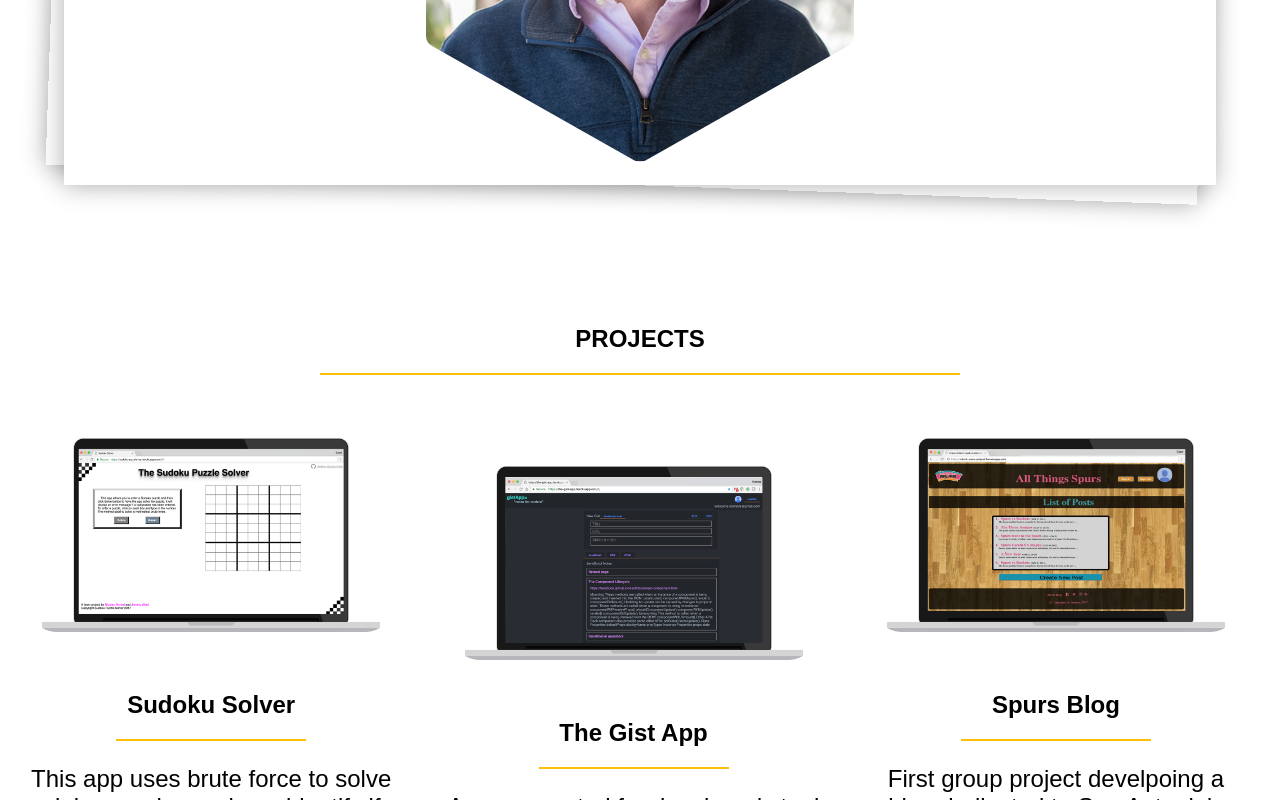
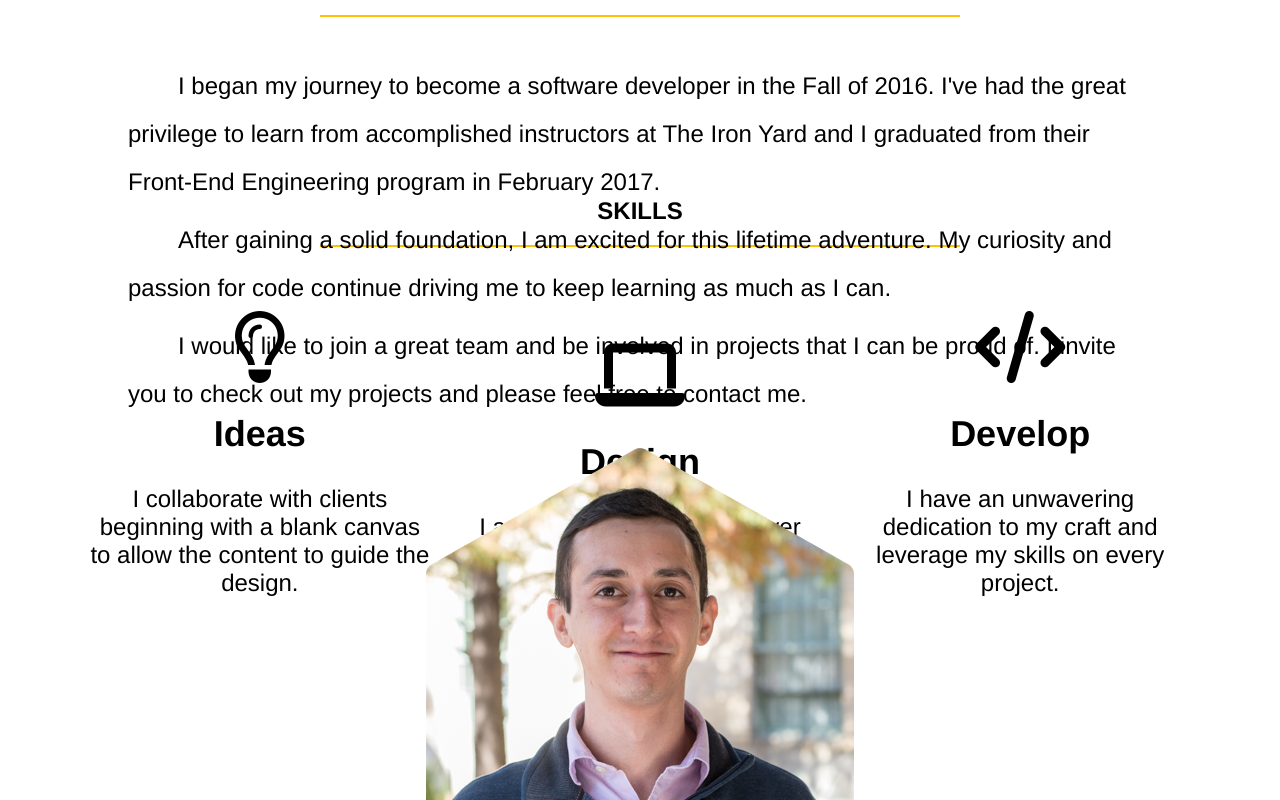
Before and after one commit to Gadget89/nicolas-roybal-dot-com, a React (Create React App) app: page / in a window 1280 px wide. Shown: the part 1800-2600 px from the top of the page. Built offline with nearby package versions, Linux system fonts and the light colour scheme.

Commit message:
Updated website from master branch content

```diff
--- a/src/About.js
+++ b/src/About.js
@@ -1,14 +1,16 @@
 import React, { Component } from 'react';
 import './main.css';
 import Me from './assets/NicHex.png'
+
+// <article className="about-container-back"></article>
+// <article className="about-container-front"></article>
 
 class About extends Component {
 
   render() {
     return (
-      <section>
-        <article className="about-container-back"></article>
-        <article className="about-container-front"></article>
+      <section className="about-wrapper">
+
           <article id="about" className="about-container">
             <h2 name="about" className="component-content-title">MY STORY</h2>
             <p className="about-content">
--- a/src/App.js
+++ b/src/App.js
@@ -6,21 +6,23 @@ import Landing from './Landing'
 import CanvasComponent from './Canvas'
 import About from './About'
 import Projects from './Projects'
+import Skills from './Skills'
 import Footer from './Footer'
+import Contact from './Contact'
 
 class App extends Component {
   render() {
     return (
-      <main>
+      <section className="page-content-container">
         <Nav/>
         <Landing/>
         <CanvasComponent/>
-        <section className="page-content-container">
-          <About/>
-          <Projects/>
-          <Footer/>
-        </section>
-      </main>
+        <About/>
+        <Skills/>
+        <Projects/>
+        <Contact/>
+        <Footer/>
+      </section>
     );
   }
 }
--- /dev/null
+++ b/src/Contact.js
@@ -0,0 +1,25 @@
+import React, { Component } from 'react';
+
+import './main.css';
+
+class App extends Component {
+  render() {
+    return (
+      <section className="center-item" id="contact">
+        <h2 name="about" className="component-content-title">
+          CONTACT ME
+        </h2>
+        <p className="contact-message">
+          If you need a web developer, please feel free to reach out to me!
+        </p>
+        <a
+          className="contact-link"
+          href="mailto:hello@nicolasroybal.com">
+          hello@nicolasroybal.com
+        </a>
+      </section>
+    )
+  }
+}
+
+  export default App;
--- a/src/Nav.js
+++ b/src/Nav.js
@@ -1,25 +1,34 @@
 import React, { Component } from 'react';
+import Headroom from 'react-headroom'
 import './main.css';
 import Logo from './assets/new-logo.png';
 
+
 // Array of navigation buttons data
 const navButtons = [
+
   {
     id: "about",
+    name: "my story",
     link: "#about",
-    name: "my story",
     title: "Check out my story."
   },
   {
+    id: "skills",
+    name: "skills",
+    link: "#skills",
+    title: "Check out my skills."
+  },
+  {
     id: "projects",
+    name: "projects",
     link: "#projects",
-    name: "projects",
     title: "Check out my projects"
   },
   {
     id: "contact",
-    link: "",
     name: "contact me",
+    link: "#contact",
     title: "Let's get in touch"
   },
   {
@@ -29,6 +38,7 @@ const navButtons = [
     title: "Check out my blog"
   }
 ]
+
 
 // Map through array and return a <li>
 const listItems = navButtons.map((button) =>
@@ -64,10 +74,11 @@ function closeNav() {
 
 class Nav extends Component {
 
+
   render() {
     return (
       <section>
-        <header>
+        <Headroom style={{zIndex: 50}}>
           <nav
             className="nav-container">
             <ul
@@ -110,7 +121,7 @@ class Nav extends Component {
             id="modal">
             {listItems}
           </ul>
-        </header>
+        </Headroom>
       </section>
     );
   }
--- a/src/Skills.js
+++ b/src/Skills.js
@@ -1,24 +1,128 @@
 import React, { Component } from 'react';
 import './main.css';
 
+const skills = [
+  {
+    id:"ideas",
+    icon: "fa fa-lightbulb-o fa-3x",
+    title: "Ideas",
+    content: "I collaborate with clients beginning with a blank canvas to allow the content to guide the design."
+  },
+  {
+    id:"design",
+    icon: "fa fa-laptop fa-3x",
+    title: "Design",
+    content: "I am a creative problem solver and truly enjoy exploring ideas to create beautiful products."
+  },
+  {
+    id:"develop",
+    icon: "fa fa-code fa-3x",
+    title: "Develop",
+    content: "I have an unwavering dedication to my craft and leverage my skills on every project."
+  }
+]
+// Map through array and return a <li>
+const skillItems = skills.map((skill) =>
+  <article
+    className="slide-container"
+    key={skill.id}>
+    <i className={skill.icon}></i>
+    <h2>{skill.title}</h2>
+    <p className="center-item">{skill.content}</p>
+  </article>
+)
+
+
+
 class Skills extends Component {
+
+  componentDidMount() {
+      this.updateItem();
+  }
+
+  updateItem(){
+    var words = [
+        "Photoshop",
+        "HTML5",
+        "CSS3",
+        "Javascript",
+        "React",
+        "Node",
+        "Firebase",
+        "Heroku",
+        "Sketch"
+      ],
+      currentStep = 0,
+      currentText = document.querySelector('.skills-change-text'),
+      oldWord = '';
+
+
+  setTimeout(changeWord, 1000);
+
+  function changeWord() {
+    oldWord = currentText.innerHTML;
+
+    // check if there is a word atm or not
+    if (oldWord.length < 1) {
+
+      if (currentStep !== words.length -1) {
+            currentStep ++;
+      }else {
+        currentStep = 0;
+      }
+      addNextWord();
+    } else {
+      setTimeout(deleteWord, 800);
+    }
+
+  };
+
+  function deleteWord() {
+    var currentWord = currentText.innerHTML,
+        currentLength = currentWord.length;
+
+    // The word is deleted so, start adding in the new one
+    if (currentLength < 1) {
+      changeWord();
+      return;
+    }
+
+    // Remove a charachter
+    currentText.innerHTML = currentWord.substring(0, currentLength - 1);
+
+    setTimeout(deleteWord, 250);
+  }
+
+  function addNextWord() {
+    var currentWord = currentText.innerHTML,
+        currentLength = currentWord.length,
+        nextWord = words[currentStep],
+        nextWordLength = nextWord.length;
+
+
+    if (currentLength === nextWordLength) {
+      changeWord();
+      return;
+    }
+
+    // Add a charachter
+    currentText.innerHTML = nextWord.substring(0, currentLength + 1);
+
+    setTimeout(addNextWord, 200);
+  }
+}
 
   render() {
     return (
-      <section>
-        <ul>
-          <h2>
-            Technologies I use
-          </h2>
-          <li>
-            <h2>
-              Front End
-            </h2>
-          </li>
-          <li>
-
-          </li>
-        </ul>
+      <section className="slides-container" id="skills">
+        <h2 className="component-content-title">Skills</h2>
+        <aside className="slide-info slide-content">
+          {skillItems}
+        </aside>
+        <aside>
+          <h2 className="skills-description">Technologies I use:</h2>
+          <p className="skills-change-text"></p>
+        </aside>
       </section>
     );
   }
--- a/src/main.css
+++ b/src/main.css
@@ -6,12 +6,15 @@ Light-grey:
 Yellow: FFC107
 */
 /*Global Styles*/
-
+/*main {
+  position: absolute;
+  min-width: 100%;
+}*/
 body {
   box-sizing: border-box;
   margin: 0;
   padding: 0;
-  font-family: sans-serif;
+  font-family: helvetica;
   /*min-height: auto;*/
   height: 100%;
   width: 100%;
@@ -39,6 +42,7 @@ li {
   margin: 3.5% auto;
   padding: 20px 0;
   text-align: center;
+  text-transform: uppercase;
   width: 50%;
 }
 .hidden {
@@ -46,18 +50,19 @@ li {
 }
 .page-content-container {
   /*padding-top: 2%;*/
-  position: absolute;
+  /*position: absolute;*/
+  display: inline;
 }
-.page-content-container section {
+/*.page-content-container section {
   padding-top: 2%;
-}
+}*/
 
 /*Shared Navigation Styles*/
 .nav-background {
   background-color: #FFF;
   box-shadow: 0 4px 6px -6px black;
   width: 100%;
-  height: 70px;
+  height: 90px;
   position: fixed;
   top: 0;
   z-index: 10;
@@ -71,7 +76,7 @@ li {
 }
 .nav-list-container {
   display: flex;
-  margin: 28px auto;
+  margin: 36px auto;
   padding: 0;
   position: relative;
   text-transform: uppercase;
@@ -83,7 +88,8 @@ li {
 }
 
 .nav-list-container li {
-  font-weight: 400;
+  font-size: 1.25em;
+  font-weight: 500;
   margin-left: 30px;
 
 }
@@ -115,7 +121,7 @@ li {
 
 .nav-logo {
   left: 0;
-  margin: 10px 5%;
+  margin: 18px 4%;
   width: 50px;
   position: absolute;
   top: 0;
@@ -179,6 +185,18 @@ li {
 }
 
 /*Landing Styles*/
+.landing-button {
+  color: white;
+  margin-top: 600px;
+  display: none;
+  z-index: 20;
+  left: 40%;
+  position: absolute;
+  background-color: black;
+  padding: 1.5%;
+  text-transform: uppercase;
+  border-radius: 50px;
+}
 .landing-hero-img {
   margin-top: -92px;
   /*filter: grayscale(100%);*/
@@ -212,7 +230,7 @@ li {
   text-align: center;
   text-transform: uppercase;
   text-shadow: 2px 4px 3px black;
-  top: 33%;
+  top: 20%;
   z-index: 9;
 }
 /*About Me Section*/
@@ -260,10 +278,31 @@ li {
   /*transition: all .2s ease-in-out;*/
   width: 500px;
 }
+.about-wrapper {
+  position: absolute;
+}
 /*.about-img-container img:hover {
   transform: scale(1.1);
   transform: perspective();
 }*/
+/*Skills*/
+.skill-container {
+  width: 33%;
+  display: block;
+  margin: 5%;
+  transition: all .2s ease-in-out;
+  width: 90%;
+}
+.skill-container:hover {
+  transform: scale(1.1);
+  transform: perspective();
+}
+.center-item {
+  width: 90%;
+  margin: 0 5%;
+  text-align: center;
+}
+
 /*Projects*/
 .slide-container {
   width: 33%;
@@ -275,9 +314,14 @@ li {
   transform: perspective();
 }
 .slides-container {
-  margin: 5% auto;
+  display: inline-block;
+  /*margin: 5% auto;*/
+  margin-top: 18%;
   position: relative;
   width: 100%;
+}
+.slides-container:nth-child(even) {
+  margin-top: 0;
 }
 .slide-content {
   font-size: 1.5em;
@@ -297,6 +341,14 @@ li {
   margin: 5%;
   text-align: center;
   width: 90%;
+}
+/*Contact*/
+.contact-message {
+  font-size: 1.5em;
+}
+.contact-link {
+  color: #FFC107;
+  font-size: 2em;
 }
 /*Footer*/
 .footer-container {
@@ -320,11 +372,44 @@ li {
   margin: 10px;
   text-decoration: none;
 }
+.skills-change-text {
+  /*line-height: 500px;*/
+  text-align: center;
+  font-size: 3em;
+  /*font-family: 'Roboto Slab', serif;*/
+  text-transform: uppercase;
+}
+
+@keyframes blinking {
+  0%    { opacity: 0; }
+  50%   { opacity: 0; }
+  51%   { opacity: 1; }
+  100%  { opacity: 1; }
+}
+.skills-change-text:after {
+  color: #FFC107;
+  content: '_';
+  animation: blinking 1.2s infinite;
+}
+.skills-description {
+  text-align: center;
+}
 
 @media only screen and (min-width: 1440px) {
   /*HD Desktop*/
   #canvasoverlay {
     top: -904px;
+  }
+  .landing-message p {
+    top: 34%;
+  }
+  .slides-container {
+    margin-top: 10%;
+  }
+}
+@media only screen and (max-width: 1028px) {
+  .landing-button {
+    left: 38%;
   }
 }
 @media only screen and (max-width: 1024px) {
@@ -336,13 +421,24 @@ li {
     display: none;
     /*top: -810px;*/
   }
+  .slides-container {
+    margin-top: 1200px;
+  }
+  .close-mobile-nav {
+    margin: 0;
+    margin-left: -20%;
+  }
+  .landing-button {
+    display: none;
+  }
 
   .landing-message p {
-    font-size: 3em;
+    font-size: 5em;
     left: 0;
     min-width: 100%;
-    top: 25%;
+    top: 30%;
   }
+
 
   .nav-list-container,
   .nav-list-container li {
@@ -350,7 +446,7 @@ li {
   }
 
   .nav-background {
-    height: 80px;
+    height: 90px;
   }
 
   .mobile-nav-menu-icon {
@@ -361,34 +457,89 @@ li {
   }
 
   .open-mobile-nav {
-    height: 100%;
+    font-size: 2em;
+    height: auto;
+  }
+  .open-mobile-nav li {
+    width: 18%;
+  }
+}
+@media only screen and (max-width: 770px) {
+  .slides-container {
+    margin-top: 1200px;
   }
 }
 @media only screen and (max-width: 420px) {
   /*Small mobile devices*/
+  /*h2 {
+    font-size: 3em;
+  }*/
+  /*p, li {
+    font-size: 2em;
+  }*/
+  .contact-link {
+    font-size: 4em;
+  }
+  .contact-message {
+    font-size: 3em;
+  }
+
+  .footer-container,
+  .footer-info p {
+    font-size: 2em;
+  }
+
+  .slides-container {
+    margin-top: 100%;
+  }
+  .slide-container {
+    margin: 20px 0;
+  }
+  .slide-content {
+    font-size: 3em;
+  }
+  .component-content-title {
+    font-size: 3em;
+  }
+  .page-content-container {
+    position: absolute;
+  }
   .about-content {
-    font-size: 1em;
-    line-height: 2em;
+    font-size: 2.6em;
+    /*line-height: 2em;*/
     margin: 0 auto;
     padding-bottom: 10px;
     text-indent: 25px;
     width: 90%;
   }
+  .about-container-back,
+  .about-container-front {
+    display: none;
+  }
+
   .about-content-title {
     margin-bottom: 10px;
     width: 90%;
   }
   .about-img-container img {
-    width: 400px;
+    width: 50%;
+  }
+  .landing-message p {
+    top: 4%;
   }
   .slide-container {
     width: 100%;
     display: block;
   }
-  .footer-info {
-    font-size: 1em;
+  .slide-links {
+    font-size: 2em;
   }
-  .landing-hero-img {
-
+  .skills-description {
+    font-size: 3em;
   }
 }
+@media only screen and (max-width: 412px) {
+  .slides-container {
+    margin-top: 1800px;
+  }
+}
```
Also changed, not shown: package.json (+5 -4 lines), src/Landing.js (+7 -5 lines), 1 other file (tests, documents, lock files or other folders).
